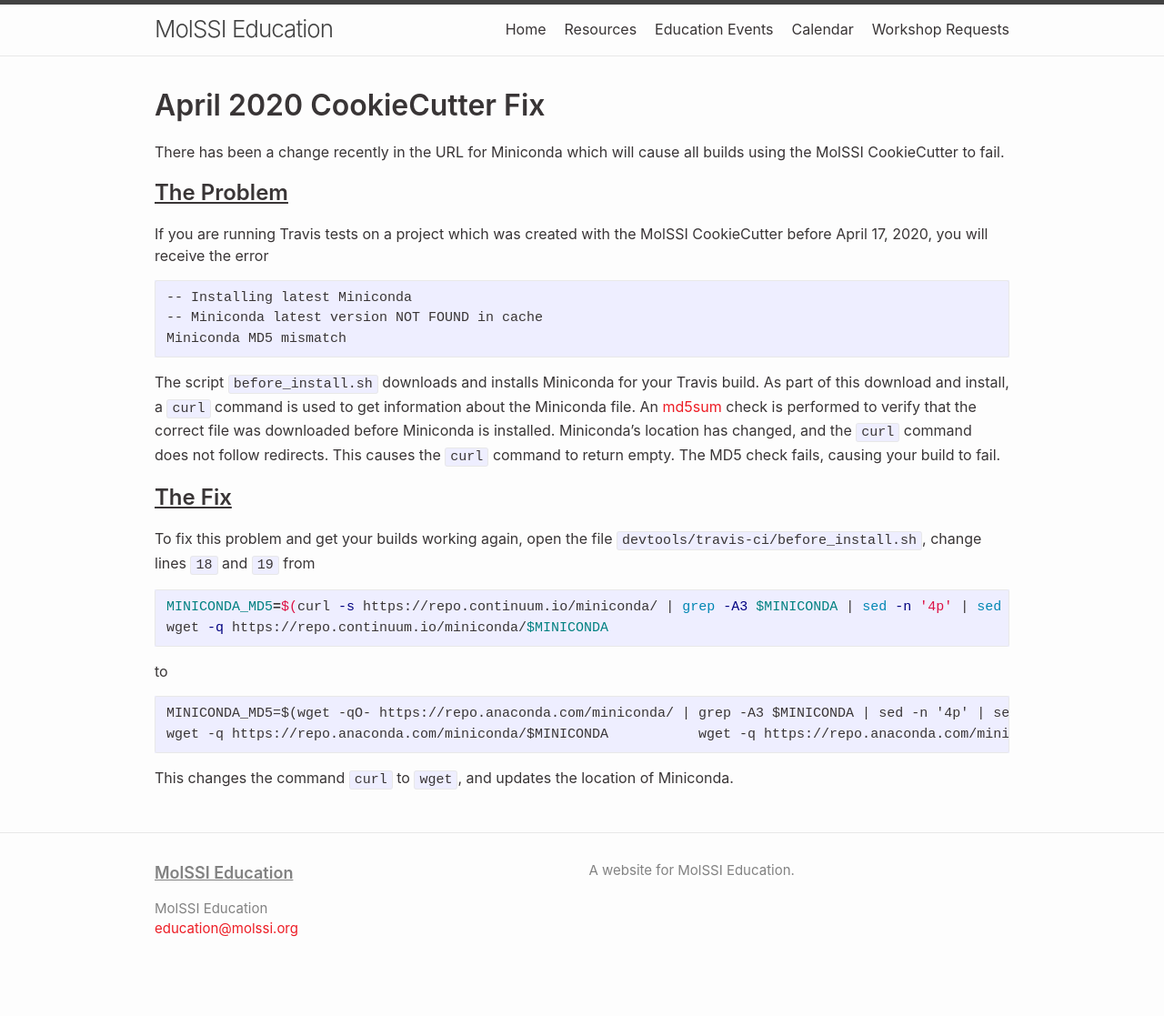
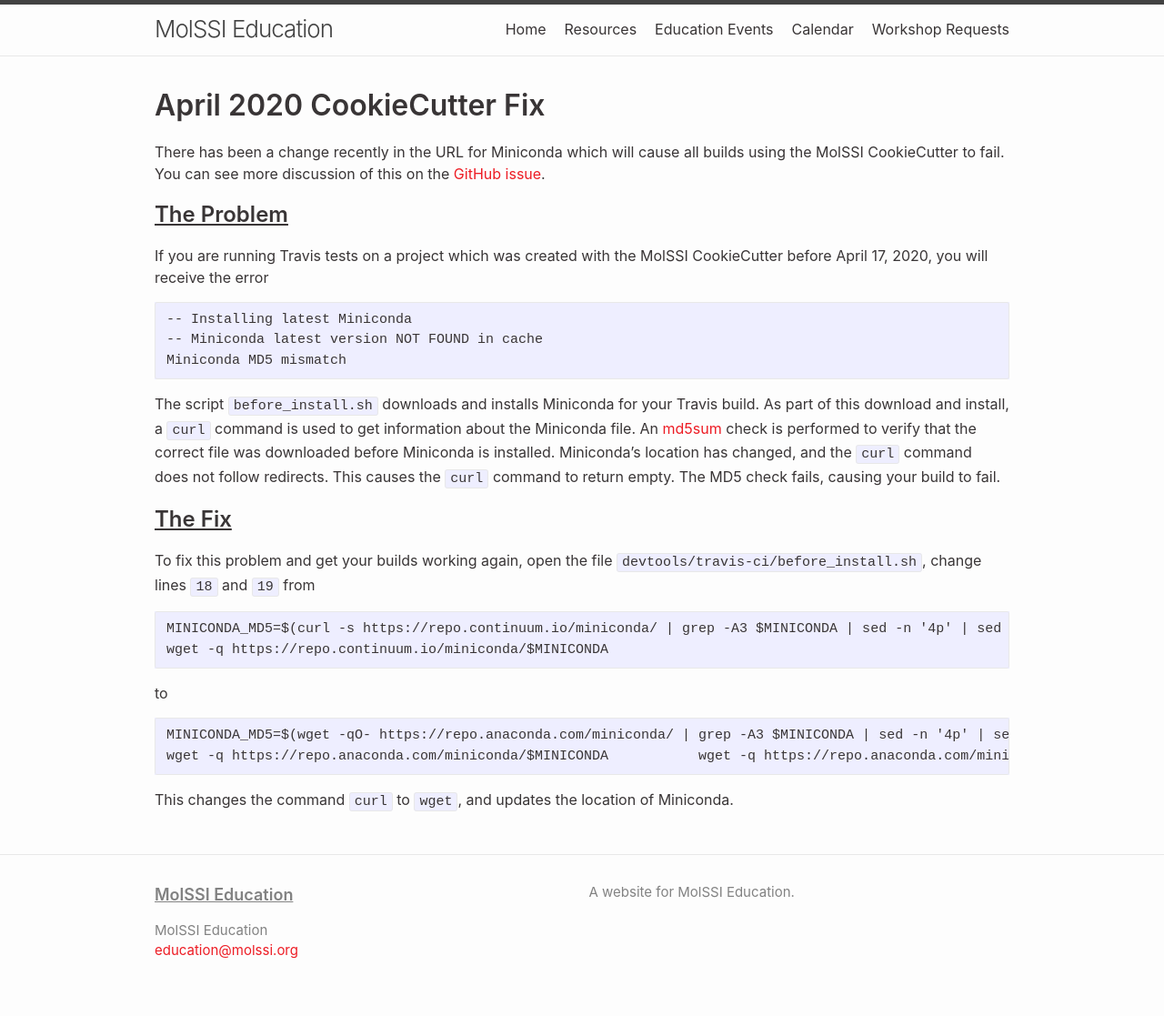
Before and after one commit to MolSSI-Education/molssi-education.github.io, a Jekyll site: the page built from cookiecutter-fix.md, in a window 1280 px wide. Shown: the whole page at 91% size. Built offline with Jekyll 4.4.1, drawn with Linux system fonts in a browser that asks for light colours; Markdown is read by kramdown in place of the engine named in the settings; before the commit the page ends 1093 px from its top, so only the background shows below that.

Commit message:
some more small changes to cookiecutter fix

```diff
--- a/cookiecutter-fix.md
+++ b/cookiecutter-fix.md
@@ -5,7 +5,7 @@ layout: default
 
 # April 2020 CookieCutter Fix
 
-There has been a change recently in the URL for Miniconda which will cause all builds using the MolSSI CookieCutter to fail.
+There has been a change recently in the URL for Miniconda which will cause all builds using the MolSSI CookieCutter to fail. You can see more discussion of this on the [GitHub issue](https://github.com/MolSSI/cookiecutter-cms/issues/103).
 
 ## The Problem
 
@@ -28,7 +28,6 @@ To fix this problem and get your builds working again, open the file `devtools/t
 MINICONDA_MD5=$(curl -s https://repo.continuum.io/miniconda/ | grep -A3 $MINICONDA | sed -n '4p' | sed -n 's/ *<td>\(.*\)<\/td> */\1/p')
 wget -q https://repo.continuum.io/miniconda/$MINICONDA
 ~~~
-{: .language-bash}
 
 to
 
```
